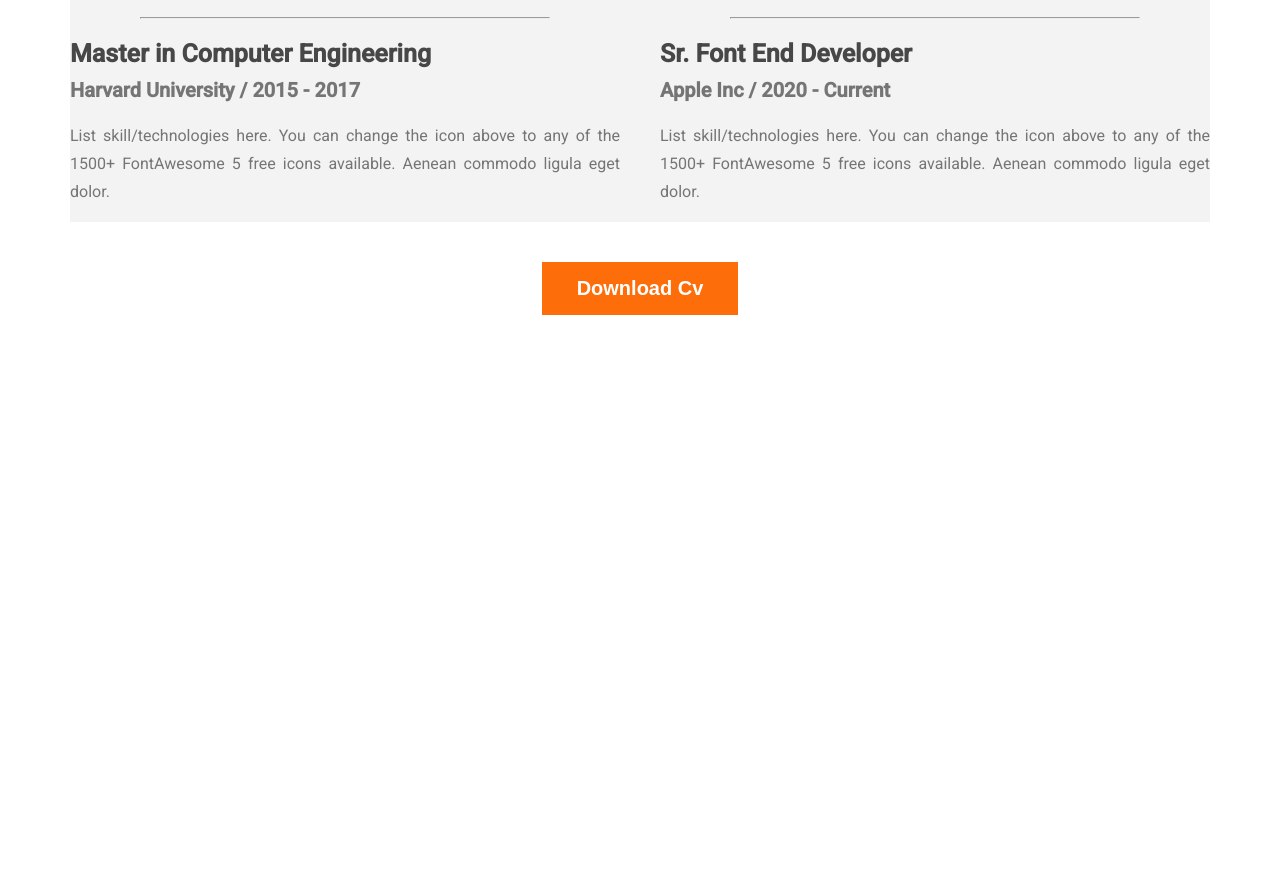
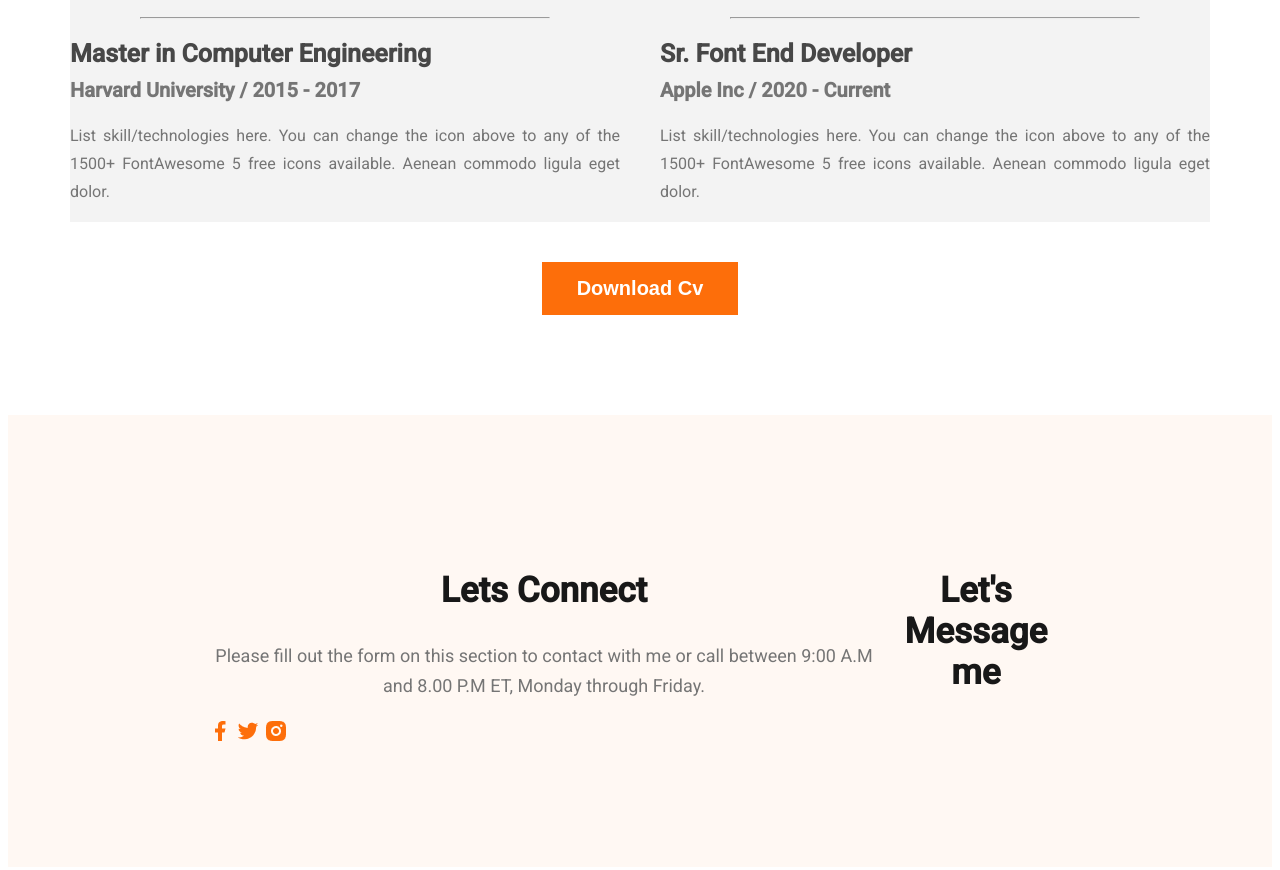
Before and after one commit to Ajjaj-Ahmed/web-developer-portfolio, a plain HTML site: page index.html in a window 1280 px wide. Shown: the part 2563-3433 px from the top of the page. Before the commit the page ends 2886 px from the top, so only its background shows below. Drawn offline with Linux system fonts and the light colour scheme.

Commit message:
basic footer

```diff
--- a/index.html
+++ b/index.html
@@ -165,6 +165,25 @@
       </div>
     </section>
   </main>
-  <footer></footer>
+  <footer>
+      <footer class="footer-container">
+      <div class="footer-column">
+        <h3 class="section-title">Lets Connect</h3>
+        <p class="section-description">
+          Please fill out the form on this section to contact with me or call between 9:00 A.M and 8.00 P.M ET, Monday through Friday.
+        </p>
+        <div class="social-links">
+          <a href=""><img src="images/icons/facebook.png" alt=""></a>
+          <a href=""><img src="images/icons/twitter.png" alt=""></a>
+          <a href=""><img src="images/icons/insta.png" alt=""></a>
+        </div>
+
+      </div>
+      <div class="footer-column">
+      <h3 class="section-title">Let's Message me</h3>
+      </div>
+
+    </footer>
+  </footer>
 </body>
 </html>
--- a/styles/portfolio.css
+++ b/styles/portfolio.css
@@ -177,3 +177,12 @@ text-align: justify;
   text-align: center;
   margin-top: 40px;
 }
+
+/* Footer section */
+
+.footer-container{
+  margin-top: 100px;
+  display: flex;
+  background: #FFF8F3;
+  padding: 120px 200px;
+}
```
